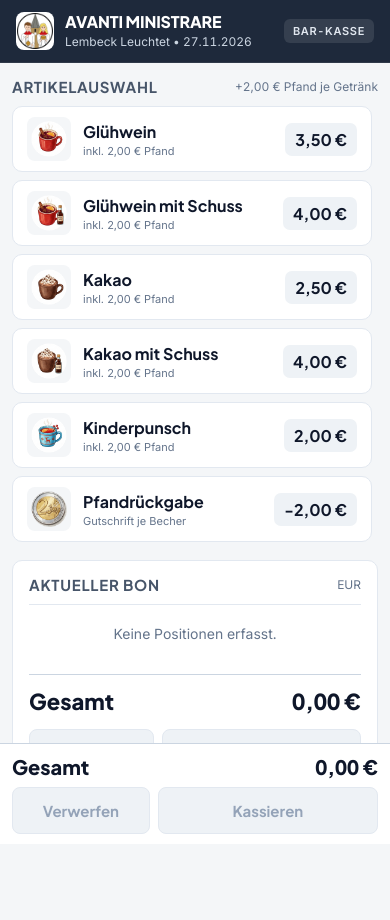
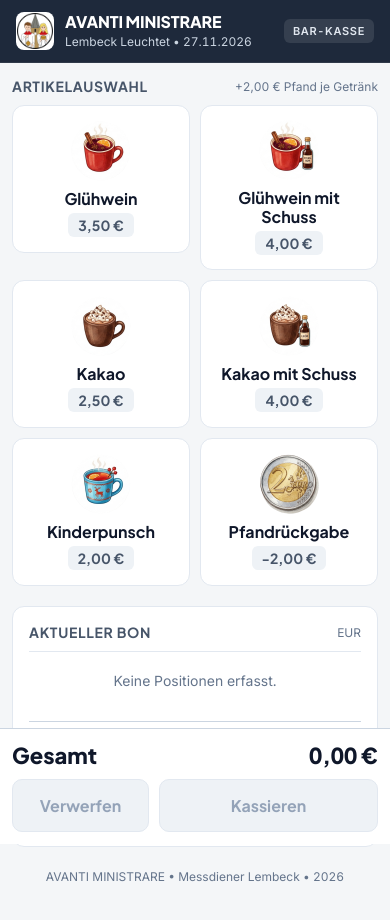
Before and after one commit to HerrDoctorr/herrdoctorr.github.io, a plain HTML site: page index.html in a window 390 px wide. Drawn offline with Linux system fonts and the light colour scheme.

```diff
--- a/index.html
+++ b/index.html
@@ -42,7 +42,7 @@
 
             body {
                 margin: 0;
-                padding: 0 0 144px 0;
+                padding: 0 0 156px 0;
                 font-family: "Inter", sans-serif;
                 background-color: var(--surface-app);
                 color: var(--ink-primary);
@@ -127,7 +127,7 @@
             .section-title {
                 margin: 0;
                 font-family: "Plus Jakarta Sans", sans-serif;
-                font-size: 15px;
+                font-size: 14px;
                 font-weight: 700;
                 text-transform: uppercase;
                 letter-spacing: 0.05em;
@@ -139,101 +139,86 @@
                 color: var(--ink-muted);
             }
 
-            /* PRODUKT-LISTE (SMARTPHONE: KOMPAKTE KARTEN) */
+            /* PRODUKT-KACHELN (2 SPALTEN, GROSSE TOUCH-FLÄCHEN) */
             .produkte {
                 display: grid;
-                grid-template-columns: 1fr;
-                gap: 8px;
+                grid-template-columns: repeat(2, 1fr);
+                gap: 10px;
             }
 
             .produkt-container {
-                display: grid;
-                grid-template-columns: 1fr auto;
+                display: flex;
+                flex-direction: column;
                 gap: 6px;
-                align-items: stretch;
             }
 
             .produkt {
                 width: 100%;
+                min-height: 148px;
                 background-color: var(--surface-card);
-                border: 1px solid var(--line-subtle);
-                border-radius: 10px;
-                padding: 10px 14px;
+                border: 1.5px solid var(--line-subtle);
+                border-radius: 12px;
+                padding: 14px 10px;
                 display: flex;
+                flex-direction: column;
                 align-items: center;
-                justify-content: space-between;
-                gap: 12px;
-                text-align: left;
+                justify-content: center;
+                text-align: center;
                 cursor: pointer;
                 transition: border-color 0.12s ease, background-color 0.12s ease, transform 0.06s ease;
             }
 
             .produkt:hover {
-                border-color: var(--line-strong);
+                border-color: var(--accent-brand);
                 background-color: #fafbfd;
             }
 
             .produkt:active {
-                transform: scale(0.99);
+                transform: scale(0.98);
                 background-color: var(--surface-muted);
             }
 
-            .produkt-links {
-                display: flex;
-                align-items: center;
-                gap: 12px;
-                min-width: 0;
-            }
-
             .produkt-bild {
-                width: 44px;
-                height: 44px;
+                width: 60px;
+                height: 60px;
                 object-fit: contain;
-                background-color: var(--surface-app);
-                border-radius: 8px;
-                padding: 4px;
-                flex-shrink: 0;
+                margin-bottom: 8px;
                 pointer-events: none;
             }
 
             .produkt-inhalt {
                 display: flex;
                 flex-direction: column;
-                gap: 2px;
-                min-width: 0;
+                align-items: center;
+                gap: 5px;
             }
 
             .produkt-name {
                 font-family: "Plus Jakarta Sans", sans-serif;
                 font-size: 16px;
                 font-weight: 700;
+                line-height: 1.2;
                 color: var(--ink-primary);
-            }
-
-            .produkt-pfandhinweis {
-                font-size: 11px;
-                color: var(--ink-muted);
             }
 
             .preis {
                 font-family: "Plus Jakarta Sans", sans-serif;
-                font-size: 16px;
+                font-size: 14px;
                 font-weight: 700;
-                color: var(--ink-primary);
+                color: var(--ink-secondary);
                 background-color: var(--surface-muted);
-                padding: 6px 10px;
-                border-radius: 7px;
-                white-space: nowrap;
+                padding: 3px 10px;
+                border-radius: 6px;
             }
 
             .minus-button {
-                min-width: 64px;
-                padding: 0 12px;
+                width: 100%;
+                padding: 10px 8px;
                 background-color: var(--surface-card);
-                border: 1px solid #fecaca;
+                border: 1.5px solid #fecaca;
                 border-radius: 10px;
                 font-family: "Plus Jakarta Sans", sans-serif;
-                font-size: 15px;
+                font-size: 16px;
                 font-weight: 700;
                 color: var(--accent-danger);
                 cursor: pointer;
@@ -246,16 +231,16 @@
             }
 
             .minus-button:active {
-                transform: scale(0.97);
+                transform: scale(0.98);
             }
 
             /* BON / WARENKORB */
             .warenkorb {
-                margin-top: 18px;
+                margin-top: 20px;
                 background-color: var(--surface-card);
-                border: 1px solid var(--line-subtle);
-                border-radius: 10px;
-                padding: 14px 16px;
+                border: 1.5px solid var(--line-subtle);
+                border-radius: 12px;
+                padding: 16px;
             }
 
             .warenkorb-kopf {
@@ -269,7 +254,7 @@
             .warenkorb-kopf h2 {
                 margin: 0;
                 font-family: "Plus Jakarta Sans", sans-serif;
-                font-size: 15px;
+                font-size: 14px;
                 font-weight: 700;
                 text-transform: uppercase;
                 letter-spacing: 0.05em;
@@ -280,7 +265,7 @@
                 display: flex;
                 justify-content: space-between;
                 align-items: center;
-                padding: 9px 0;
+                padding: 10px 0;
                 border-bottom: 1px solid var(--surface-muted);
                 font-size: 15px;
             }
@@ -310,12 +295,12 @@
             .gesamt {
                 margin-top: 12px;
                 padding-top: 12px;
-                border-top: 1px solid var(--line-strong);
+                border-top: 1.5px solid var(--line-strong);
                 display: flex;
                 justify-content: space-between;
                 align-items: baseline;
                 font-family: "Plus Jakarta Sans", sans-serif;
-                font-size: 22px;
+                font-size: 23px;
                 font-weight: 800;
                 color: var(--ink-primary);
             }
@@ -323,17 +308,17 @@
             .aktions-buttons {
                 display: grid;
                 grid-template-columns: 1fr 1.6fr;
-                gap: 8px;
+                gap: 10px;
                 margin-top: 14px;
             }
 
             .loeschen,
             .bezahlen {
                 width: 100%;
-                padding: 13px 12px;
-                border-radius: 8px;
+                padding: 15px 12px;
+                border-radius: 10px;
                 font-family: "Plus Jakarta Sans", sans-serif;
-                font-size: 15px;
+                font-size: 16px;
                 font-weight: 700;
                 cursor: pointer;
                 transition: background-color 0.12s ease, border-color 0.12s ease, transform 0.06s ease;
@@ -341,7 +326,7 @@
 
             .loeschen {
                 background-color: var(--surface-card);
-                border: 1px solid var(--line-strong);
+                border: 1.5px solid var(--line-strong);
                 color: var(--ink-secondary);
             }
 
@@ -353,7 +338,7 @@
 
             .bezahlen {
                 background-color: var(--accent-action);
-                border: 1px solid var(--accent-action);
+                border: 1.5px solid var(--accent-action);
                 color: #ffffff;
             }
 
@@ -382,23 +367,23 @@
                 bottom: 0;
                 z-index: 25;
                 background-color: var(--surface-card);
-                border-top: 1px solid var(--line-strong);
-                padding: 10px 12px calc(10px + env(safe-area-inset-bottom));
+                border-top: 1.5px solid var(--line-strong);
+                padding: 12px 12px calc(12px + env(safe-area-inset-bottom));
                 display: grid;
-                gap: 8px;
+                gap: 10px;
             }
 
             .mobile-gesamt {
                 margin: 0;
                 padding: 0;
                 border: none;
-                font-size: 20px;
+                font-size: 22px;
             }
 
             .mobile-aktions-buttons {
                 display: grid;
                 grid-template-columns: 1fr 1.6fr;
-                gap: 8px;
+                gap: 10px;
             }
 
             /* FOOTER */
@@ -437,7 +422,7 @@
             .modal-header {
                 background-color: var(--accent-brand);
                 color: #ffffff;
-                padding: 13px 16px;
+                padding: 14px 16px;
                 display: flex;
                 align-items: center;
                 justify-content: space-between;
@@ -451,8 +436,8 @@
             }
 
             .modal-close {
-                width: 30px;
-                height: 30px;
+                width: 32px;
+                height: 32px;
                 border-radius: 6px;
                 border: 1px solid rgba(255, 255, 255, 0.2);
                 background-color: rgba(255, 255, 255, 0.08);
@@ -472,7 +457,7 @@
                 background-color: var(--surface-app);
                 border: 1px solid var(--line-subtle);
                 border-radius: 8px;
-                padding: 11px 14px;
+                padding: 12px 14px;
                 display: flex;
                 align-items: center;
                 justify-content: space-between;
@@ -518,8 +503,8 @@
 
             .gegeben-input {
                 width: 100%;
-                padding: 11px 32px 11px 12px;
-                border: 1px solid var(--line-strong);
+                padding: 12px 32px 12px 12px;
+                border: 1.5px solid var(--line-strong);
                 border-radius: 8px;
                 font-family: "Plus Jakarta Sans", sans-serif;
                 font-size: 21px;
@@ -545,12 +530,12 @@
             }
 
             .clear-input-btn {
-                padding: 0 14px;
-                border: 1px solid var(--line-strong);
+                padding: 0 16px;
+                border: 1.5px solid var(--line-strong);
                 border-radius: 8px;
                 background-color: var(--surface-muted);
                 font-family: "Plus Jakarta Sans", sans-serif;
-                font-size: 15px;
+                font-size: 16px;
                 font-weight: 700;
                 color: var(--ink-primary);
                 cursor: pointer;
@@ -559,17 +544,17 @@
             .schnell-betraege {
                 display: grid;
                 grid-template-columns: repeat(3, 1fr);
-                gap: 6px;
+                gap: 8px;
                 margin-bottom: 14px;
             }
 
             .schnell-btn {
-                padding: 10px 8px;
-                border: 1px solid var(--line-subtle);
+                padding: 12px 8px;
+                border: 1.5px solid var(--line-subtle);
                 border-radius: 8px;
                 background-color: var(--surface-card);
                 font-family: "Plus Jakarta Sans", sans-serif;
-                font-size: 15px;
+                font-size: 16px;
                 font-weight: 700;
                 color: var(--ink-primary);
                 cursor: pointer;
@@ -593,7 +578,7 @@
                 text-align: center;
                 margin-bottom: 14px;
                 background-color: var(--surface-app);
-                border: 1px solid var(--line-subtle);
+                border: 1.5px solid var(--line-subtle);
             }
 
             .rueckgeld-box.bereit {
@@ -646,8 +631,8 @@
             }
 
             .modal-abbrechen {
-                padding: 13px 10px;
-                border: 1px solid var(--line-strong);
+                padding: 14px 10px;
+                border: 1.5px solid var(--line-strong);
                 border-radius: 8px;
                 background-color: var(--surface-card);
                 color: var(--ink-primary);
@@ -658,8 +643,8 @@
             }
 
             .modal-abschliessen {
-                padding: 13px 10px;
-                border: 1px solid var(--accent-action);
+                padding: 14px 10px;
+                border: 1.5px solid var(--accent-action);
                 border-radius: 8px;
                 background-color: var(--accent-action);
                 color: #ffffff;
@@ -691,8 +676,8 @@
                 }
 
                 .produkte {
-                    grid-template-columns: repeat(2, 1fr);
-                    gap: 10px;
+                    grid-template-columns: repeat(3, 1fr);
+                    gap: 12px;
                 }
 
                 .warenkorb {
@@ -738,7 +723,6 @@
                     <!-- GLÜHWEIN -->
                     <div class="produkt-container">
                         <button type="button" class="produkt" onclick="Hinzufuegen('Glühwein')">
-                            <span class="produkt-links">
                             <img
                                 class="produkt-bild"
                                 src="gluehwein.png"
@@ -750,10 +734,8 @@
                             />
                             <span class="produkt-inhalt">
                                 <span class="produkt-name">Glühwein</span>
-                                    <span class="produkt-pfandhinweis">inkl. 2,00 € Pfand</span>
+                                <span class="preis">3,50 €</span>
                             </span>
-                            </span>
-                            <span class="preis">3,50 €</span>
                         </button>
                         <button
                             type="button"
@@ -762,14 +744,13 @@
                             onclick="entfernen('Glühwein')"
                             style="display: none"
                         >
-                            - 0
+                            − 0
                         </button>
                     </div>
 
                     <!-- GLÜHWEIN MIT SCHUSS -->
                     <div class="produkt-container">
                         <button type="button" class="produkt" onclick="Hinzufuegen('Glühwein-Schuss')">
-                            <span class="produkt-links">
                             <img
                                 class="produkt-bild"
                                 src="gluehwein-schuss.png"
@@ -781,10 +762,8 @@
                             />
                             <span class="produkt-inhalt">
                                 <span class="produkt-name">Glühwein mit Schuss</span>
-                                    <span class="produkt-pfandhinweis">inkl. 2,00 € Pfand</span>
+                                <span class="preis">4,00 €</span>
                             </span>
-                            </span>
-                            <span class="preis">4,00 €</span>
                         </button>
                         <button
                             type="button"
@@ -793,14 +772,13 @@
                             onclick="entfernen('Glühwein-Schuss')"
                             style="display: none"
                         >
-                            - 0
+                            − 0
                         </button>
                     </div>
 
                     <!-- KAKAO -->
                     <div class="produkt-container">
                         <button type="button" class="produkt" onclick="Hinzufuegen('Kakao')">
-                            <span class="produkt-links">
                             <img
                                 class="produkt-bild"
                                 src="kakao.png"
@@ -812,10 +790,8 @@
                             />
                             <span class="produkt-inhalt">
                                 <span class="produkt-name">Kakao</span>
-                                    <span class="produkt-pfandhinweis">inkl. 2,00 € Pfand</span>
+                                <span class="preis">2,50 €</span>
                             </span>
-                            </span>
-                            <span class="preis">2,50 €</span>
                         </button>
                         <button
                             type="button"
@@ -824,14 +800,13 @@
                             onclick="entfernen('Kakao')"
                             style="display: none"
                         >
-                            - 0
+                            − 0
                         </button>
                     </div>
 
                     <!-- KAKAO MIT SCHUSS -->
                     <div class="produkt-container">
                         <button type="button" class="produkt" onclick="Hinzufuegen('Kakao-Schuss')">
-                            <span class="produkt-links">
                             <img
                                 class="produkt-bild"
                                 src="kakao-schuss.png"
@@ -843,10 +818,8 @@
                             />
                             <span class="produkt-inhalt">
                                 <span class="produkt-name">Kakao mit Schuss</span>
-                                    <span class="produkt-pfandhinweis">inkl. 2,00 € Pfand</span>
+                                <span class="preis">4,00 €</span>
                             </span>
-                            </span>
-                            <span class="preis">4,00 €</span>
                         </button>
                         <button
                             type="button"
@@ -855,14 +828,13 @@
                             onclick="entfernen('Kakao-Schuss')"
                             style="display: none"
                         >
-                            - 0
+                            − 0
                         </button>
                     </div>
 
                     <!-- KINDERPUNSCH -->
                     <div class="produkt-container">
                         <button type="button" class="produkt" onclick="Hinzufuegen('Kinderpunsch')">
-                            <span class="produkt-links">
                             <img
                                 class="produkt-bild"
                                 src="kinderpunsch.png"
@@ -874,10 +846,8 @@
                             />
                             <span class="produkt-inhalt">
                                 <span class="produkt-name">Kinderpunsch</span>
-                                    <span class="produkt-pfandhinweis">inkl. 2,00 € Pfand</span>
+                                <span class="preis">2,00 €</span>
                             </span>
-                            </span>
-                            <span class="preis">2,00 €</span>
                         </button>
                         <button
                             type="button"
@@ -886,14 +856,13 @@
                             onclick="entfernen('Kinderpunsch')"
                             style="display: none"
                         >
-                            - 0
+                            − 0
                         </button>
                     </div>
 
                     <!-- PFANDRÜCKGABE -->
                     <div class="produkt-container">
                         <button type="button" class="produkt" onclick="Hinzufuegen('Pfandrückgabe')">
-                            <span class="produkt-links">
                             <img
                                 class="produkt-bild"
                                 src="pfand.png"
@@ -905,10 +874,8 @@
                             />
                             <span class="produkt-inhalt">
                                 <span class="produkt-name">Pfandrückgabe</span>
-                                    <span class="produkt-pfandhinweis">Gutschrift je Becher</span>
+                                <span class="preis">-2,00 €</span>
                             </span>
-                            </span>
-                            <span class="preis">-2,00 €</span>
                         </button>
                         <button
                             type="button"
@@ -917,7 +884,7 @@
                             onclick="entfernen('Pfandrückgabe')"
                             style="display: none"
                         >
-                            - 0
+                            − 0
                         </button>
                     </div>
                 </div>
```
Lines whose indentation alone changed are shown as unchanged.
